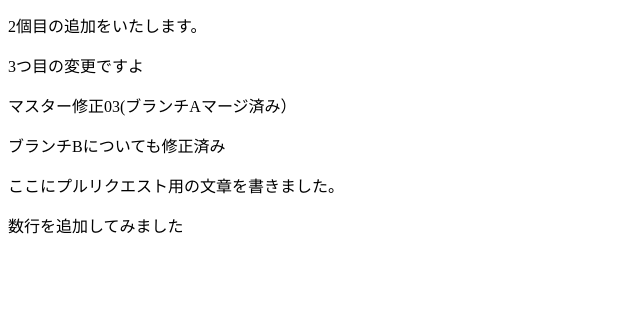
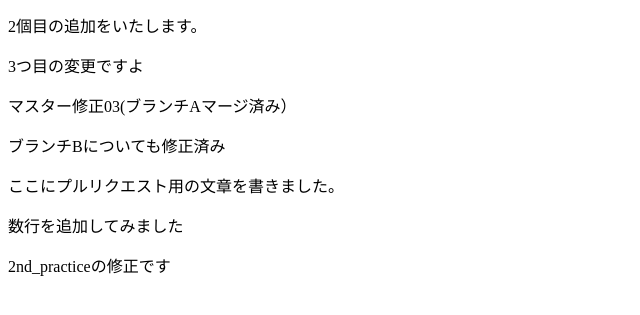
Before and after one commit to panini2518/git.project.01, a plain HTML site: page index.html in a window 1280 px wide. Shown: the part 107-422 px from the top of the page, without its empty margins (0-640 px from the left). Drawn offline with Linux system fonts and the light colour scheme.

Commit message:
div section added in html

```diff
--- a/index.html
+++ b/index.html
@@ -16,5 +16,7 @@
 <p>ここにプルリクエスト用の文章を書きました。</p>
 <p>数行を追加してみました</p>
 
+<div>2nd_practiceの修正です</div>
+
 </body>
 </html>
```
